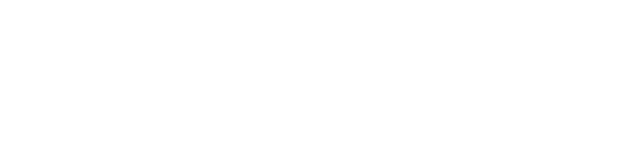
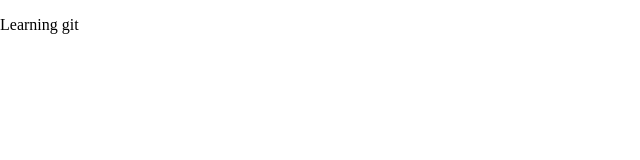
Before and after one commit to v-kas6/learning-git-, a plain HTML site: page index.html in a window 1280 px wide. Shown: the whole page, without its empty margins (0-640 px from the left). Drawn offline with Linux system fonts and the light colour scheme.

Commit message:
add hello para

```diff
--- a/index.html
+++ b/index.html
@@ -7,6 +7,6 @@
     <link rel="stylesheet" href="styles.css">
 </head>
 <body>
-
+    <p>Learning git</p>
 </body>
 </html>
```
